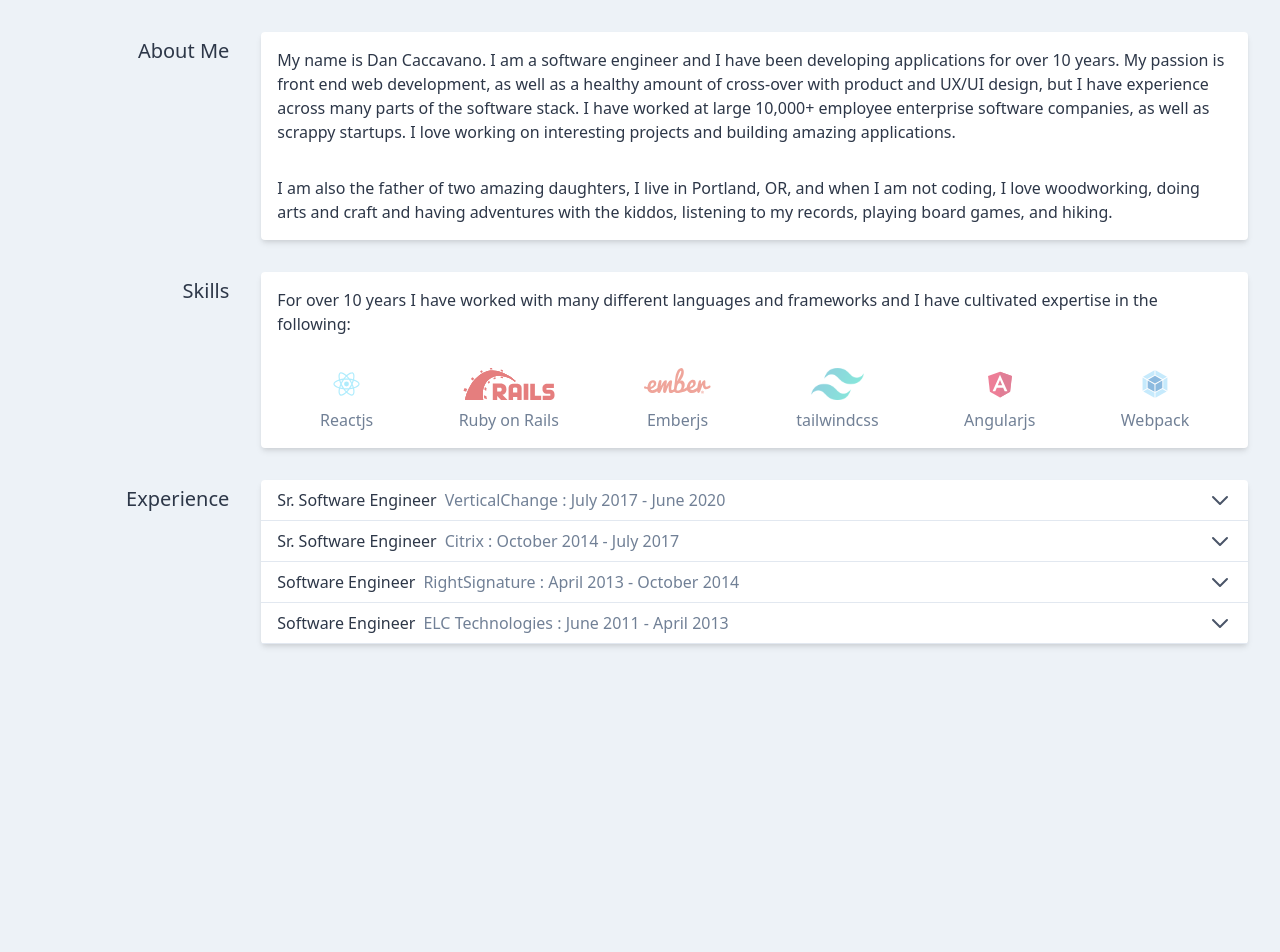
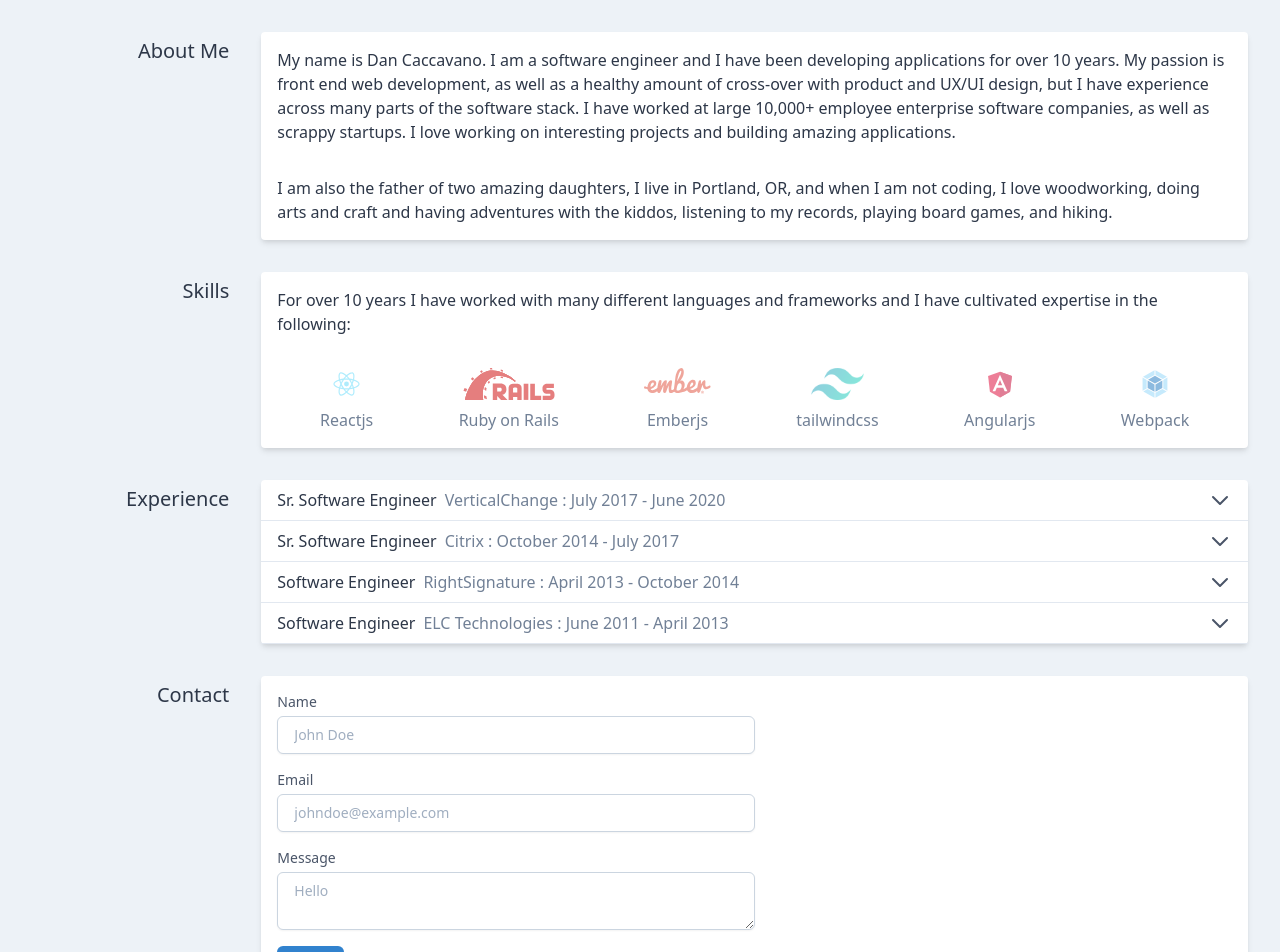
Before and after one commit to dcaccavano/personal-site, a React (Create React App) app: page / in a window 1280 px wide. Shown: the top 952 px of the page. Before the commit the page ends 800 px from the top, so only its background shows below. Built offline with nearby package versions, Linux system fonts and the light colour scheme.

Commit message:
add netlify form

```diff
--- a/public/index.html
+++ b/public/index.html
@@ -27,6 +27,11 @@
     <title>React App</title>
   </head>
   <body class="bg-gray-200 p-8">
+    <form name="contact" netlify netlify-honeypot="bot-field" hidden>
+      <input type="text" name="name" />
+      <input type="email" name="email" />
+      <textarea name="message"></textarea>
+    </form>
     <noscript>You need to enable JavaScript to run this app.</noscript>
     <div id="root"></div>
     <!--
--- a/src/App.js
+++ b/src/App.js
@@ -47,7 +47,7 @@ const App = () => {
               For over 10 years I have worked with many different languages
               and frameworks and I have cultivated expertise in the following:
             </p>
-            <div className="flex justify-around md:items-baseline">
+            <div className="flex flex-row justify-around md:items-baseline">
               <a href="https://reactjs.org/" target="_blank" rel="noopener noreferrer" className="mb-4 md:mb-0 group flex items-center flex-col">
                 <img className="transition-all duration-300 h-8 mb-2 opacity-50 group-hover:opacity-100" alt="framework-logo" src={reactLogo}/>
                 <span className="transition-all duration-300 text-gray-600 group-hover:text-gray-800">Reactjs</span>
@@ -170,6 +170,46 @@ const App = () => {
           </Accordion>
         </div>
       </section>
+      <section className="md:flex md:justify-start md:space-x-8 mb-8">
+        <div className="md:w-1/6">
+          <h1 className="mb-4 text-xl text-center text-gray-800 md:text-right md:py-1">Contact</h1>
+        </div>
+        <div className="w-full md:w-5/6">
+          <RightContentSection>
+            <form name="contact" method="POST" data-netlify="true">
+              <div className="mb-4">
+                <label for="name" class="block text-sm leading-5 font-medium text-gray-700">Name
+                </label>
+                <input
+                  id="name"
+                  className="rounded-md shadow-sm form-input block w-1/2 py-2 px-4 sm:text-sm sm:leading-5 border border-gray-400 mt-1 outline-none focus:shadow-focus focus:bg-blue-100"
+                  placeholder="John Doe"
+                />
+              </div>
+              <div className="mb-4">
+                <label for="email" class="block text-sm leading-5 font-medium text-gray-700">Email
+                </label>
+                <input
+                  id="email"
+                  className="rounded-md shadow-sm form-input block w-1/2 py-2 px-4 sm:text-sm sm:leading-5 border border-gray-400 mt-1 outline-none focus:shadow-focus focus:bg-blue-100"
+                  placeholder="johndoe@example.com"
+                />
+              </div>
+              <div className="mb-4">
+                <label for="message" class="block text-sm leading-5 font-medium text-gray-700">Message
+                </label>
+                <textarea
+                  id="message"
+                  className="rounded-md shadow-sm form-input block w-1/2 py-2 px-4 sm:text-sm sm:leading-5 border border-gray-400 mt-1 outline-none focus:shadow-focus focus:bg-blue-100"
+                  placeholder="Hello"
+                />
+              </div>
+              <input type="hidden" name="form-name" value="contact" />
+              <button type="submit" className="px-4 py-2 border border-transparent text-sm leading-5 font-medium rounded-md text-white bg-blue-600 hover:bg-blue-500 focus:outline-none focus:shadow-outline-blue focus:border-blue-700 active:bg-blue-700 transition duration-150 ease-in-out">Send</button>
+            </form>
+          </RightContentSection>
+        </div>
+      </section>
     </React.Fragment>
   );
 }
```
Also changed, not shown: src/styles/tailwind.css, tailwind.js.
